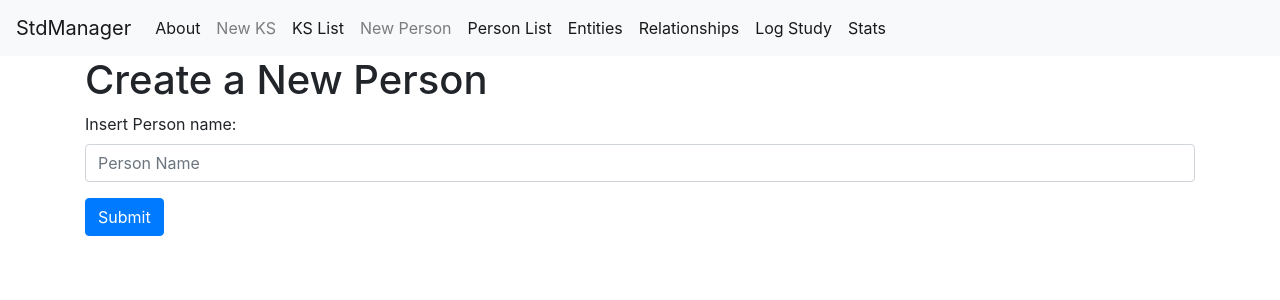
After one commit to rafagodoy1/studies_management, a Flask app: page /person-create in a window 1280 px wide. The commit adds this page. Shown: the top 300 px of the page. Run offline with Flask 2, Linux system fonts and the light colour scheme; some libraries are stand-ins or nearby versions.

Commit message:
add create-person page

```diff
--- a/app.py
+++ b/app.py
@@ -35,16 +35,16 @@ def index():
     conn.close()
     return render_template('index.html', knowledge_source=knowledge_source)
 
-@app.route('/ks-<int:ks_id>')
-def ks(ks_id):
-    ks = get_ks(ks_id)
-    return render_template('ks.html', ks=ks)
-
 @app.route('/about')
 def about():
     conn = get_db_connection()
 
     return render_template('about.html')
+
+@app.route('/ks-<int:ks_id>')
+def ks(ks_id):
+    ks = get_ks(ks_id)
+    return render_template('ks.html', ks=ks)
 
 @app.route('/ks-list')
 def ks_list():
@@ -54,15 +54,6 @@ def ks_list():
     conn.close()
 
     return render_template('ks_list.html', knowledge_source=knowledge_source)
-
-@app.route('/person-list')
-def person_list():
-
-    conn = get_db_connection()
-    person = conn.execute('SELECT * FROM person').fetchall()
-    conn.close()
-
-    return render_template('person_list.html', person=person)
 
 @app.route('/ks-create', methods=('GET', 'POST'))
 def ks_create():
@@ -90,3 +81,31 @@ def ks_create():
             return redirect(url_for('index'))
 
     return render_template('ks_create.html')
+
+@app.route('/person-list')
+def person_list():
+
+    conn = get_db_connection()
+    person = conn.execute('SELECT * FROM person').fetchall()
+    conn.close()
+
+    return render_template('person_list.html', person=person)
+
+@app.route('/person-create', methods=('GET', 'POST'))
+def person_create():
+    if request.method == 'POST':
+        person_name = request.form['person_name']
+
+        if not person_name:
+            flash('Name is required!')
+        else:
+            conn = get_db_connection()
+
+            sql_insertion = f"INSERT INTO person (person_name) VALUES ('{person_name}')"
+
+            conn.execute(sql_insertion)
+            conn.commit()
+            conn.close()
+            return redirect(url_for('index'))
+
+    return render_template('person_create.html')
--- a/templates/base.html
+++ b/templates/base.html
@@ -26,6 +26,9 @@
             </li>
             <li class="nav-item active">
                 <a class="nav-link" href="{{url_for('ks_list')}}">KS List</a>
+            </li>
+            <li class="nav-item">
+                <a class="nav-link" href="{{url_for('person_create')}}">New Person</a>
             </li>
             <li class="nav-item active">
                 <a class="nav-link" href="{{url_for('person_list')}}">Person List</a>
--- /dev/null
+++ b/templates/person_create.html
@@ -0,0 +1,17 @@
+{% extends 'base.html' %}
+
+{% block content %}
+<h1>{% block title %} Create a New Person {% endblock %}</h1>
+
+<form method="post">
+    <div class="form-group">
+        <label for="person_name">Insert Person name:</label>
+        <input type="text" name="person_name"
+               placeholder="Person Name" class="form-control"
+               value="{{ request.form['person_name'] }}"></input>
+    </div>
+    <div class="form-group">
+        <button type="submit" class="btn btn-primary">Submit</button>
+    </div>
+</form>
+{% endblock %}
```
Also changed, not shown: database.db, 1 other file.
